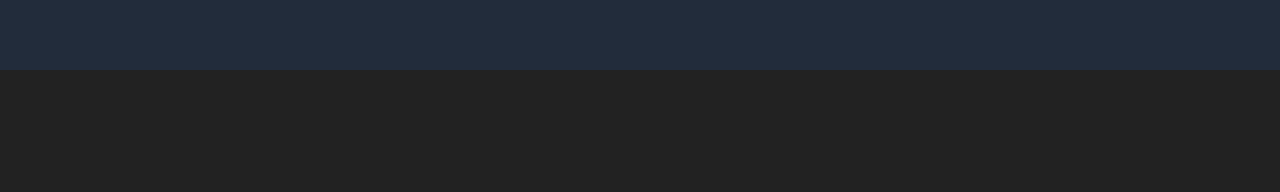
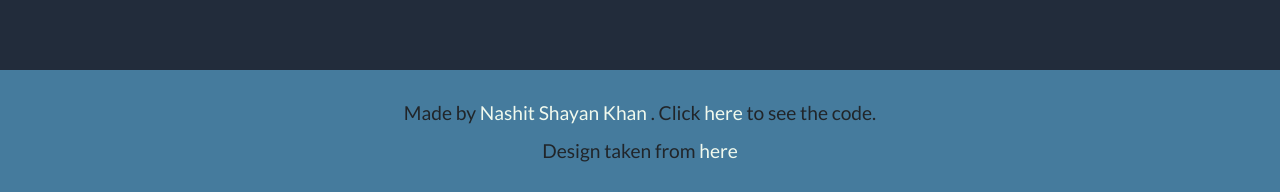
Before and after one commit to nashitshayan/cv-maker-new, a React (Create React App) app: page / in a window 1280 px wide. Shown: the part 730-922 px from the top of the page. Before the commit the page ends 800 px from the top, so only its background shows below. Built offline with nearby package versions, Linux system fonts and the light colour scheme; no server answers.

Commit message:
Move footer to App

```diff
--- a/src/App.js
+++ b/src/App.js
@@ -4,11 +4,13 @@ import Login from './components/Login';
 import SignUp from './components/SignUp';
 import PasswordReset from './components/PasswordReset';
 import Home from './components/Home';
+import Title from './components/Title';
+import Footer from './components/Footer';
 import ProtectedRoute from './components/ProtectedRoute';
 function App() {
-	console.log('from app');
 	return (
-		<div>
+		<div className='app-wrapper'>
+			<Title />
 			<Routes>
 				<Route path='/' element={<Login />} />
 				<Route path='/signup' element={<SignUp />} />
@@ -22,6 +24,7 @@ function App() {
 					}
 				/>
 			</Routes>
+			<Footer />
 		</div>
 	);
 }
--- a/src/components/Footer.js
+++ b/src/components/Footer.js
@@ -5,12 +5,18 @@ function Footer() {
 		<footer>
 			<div>
 				Made by
-				<a href='https://github.com/nashitshayan' target='_blank'>
+				<a
+					href='https://github.com/nashitshayan'
+					target='_blank'
+					rel='noreferrer'>
 					{' '}
 					Nashit Shayan Khan{' '}
 				</a>
 				. Click
-				<a href='https://github.com/nashitshayan/cv-project' target='_blank'>
+				<a
+					href='https://github.com/nashitshayan/cv-maker-new'
+					target='_blank'
+					rel='noreferrer'>
 					{' '}
 					here{' '}
 				</a>
@@ -20,7 +26,8 @@ function Footer() {
 				Design taken from{' '}
 				<a
 					href='https://www.goodcv.com/images/cv/screenshots/thumbs/en/outstanding_10.png?v=1.0.1'
-					target='_blank'>
+					target='_blank'
+					rel='noreferrer'>
 					here
 				</a>
 			</div>
--- a/src/components/Home.js
+++ b/src/components/Home.js
@@ -2,15 +2,12 @@ import '../css/App.css';
 import { useState, useEffect } from 'react';
 import EditableCV from './EditCV/EditableCV';
 import PreviewCV from './DisplayCV/PreviewCV';
-import Footer from './Footer';
 import { db } from '../firebase';
 import { doc, setDoc, onSnapshot } from 'firebase/firestore';
 import { useDebounce } from '../useDebounce';
 import { useUserAuth } from '../context/UserAuthContext';
 function Home() {
 	const { user, logOut } = useUserAuth();
-	//console.log('uid', user.uid);
-	//localStorage.clear();
 
 	//get isEdit from localstorage, if not available then set initial value
 	const getInitialIsEdit = () => {
@@ -20,7 +17,6 @@ function Home() {
 
 	//get realtime db data
 	useEffect(() => {
-		//doc(db, 'users', user.uid, 'CV-Data', docName)
 		onSnapshot(doc(db, 'users', user.uid, 'CV-Data', 'headerData'), (doc) => {
 			const fetchedHeaderData = { ...initialHeaderData, ...doc.data() };
 			setHeaderData(fetchedHeaderData);
@@ -537,7 +533,6 @@ function Home() {
 	return (
 		<div className='cv-wrapper'>
 			<div className='toggle-btns-wrapper'>
-				<h1>CV-Maker</h1>
 				<button onClick={editHandler} className='btn-cv-toggle'>
 					Edit
 				</button>
@@ -591,8 +586,6 @@ function Home() {
 					projectData={projectData}
 				/>
 			)}
-
-			<Footer />
 		</div>
 	);
 }
```
